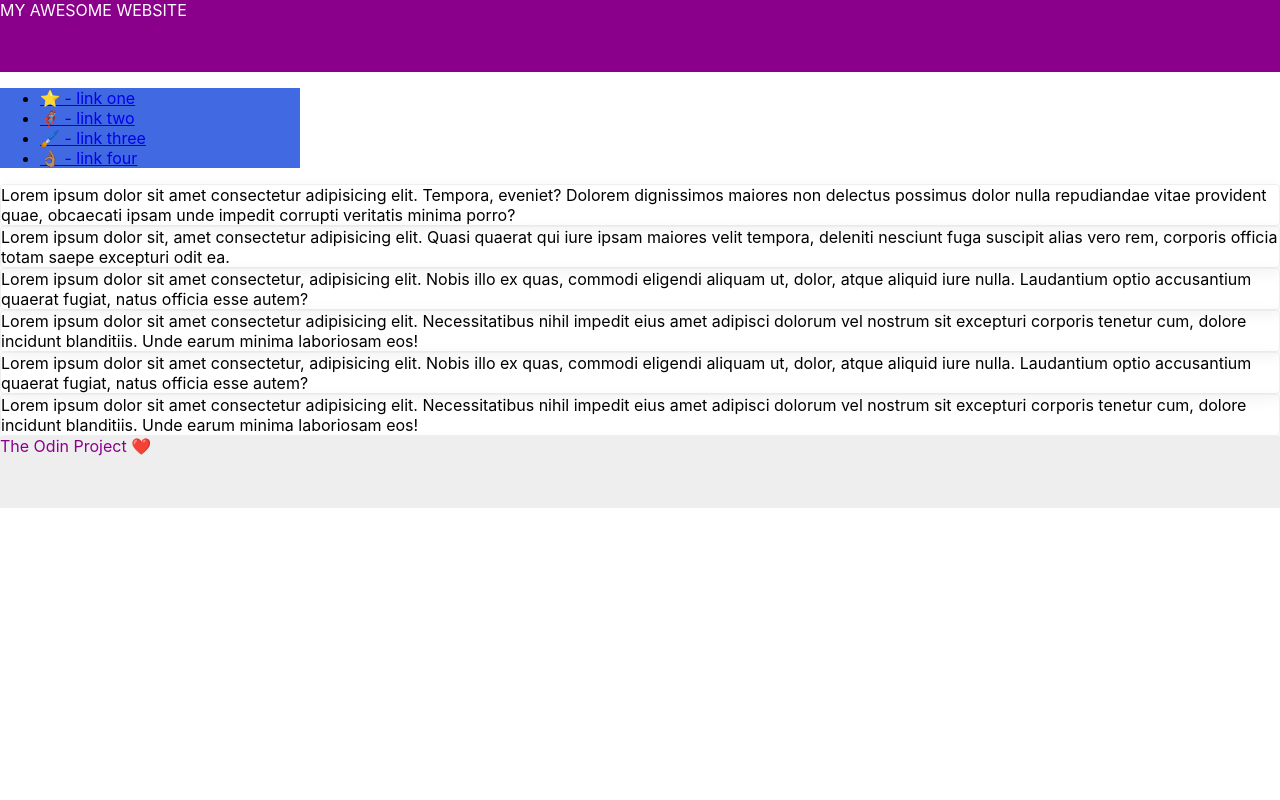
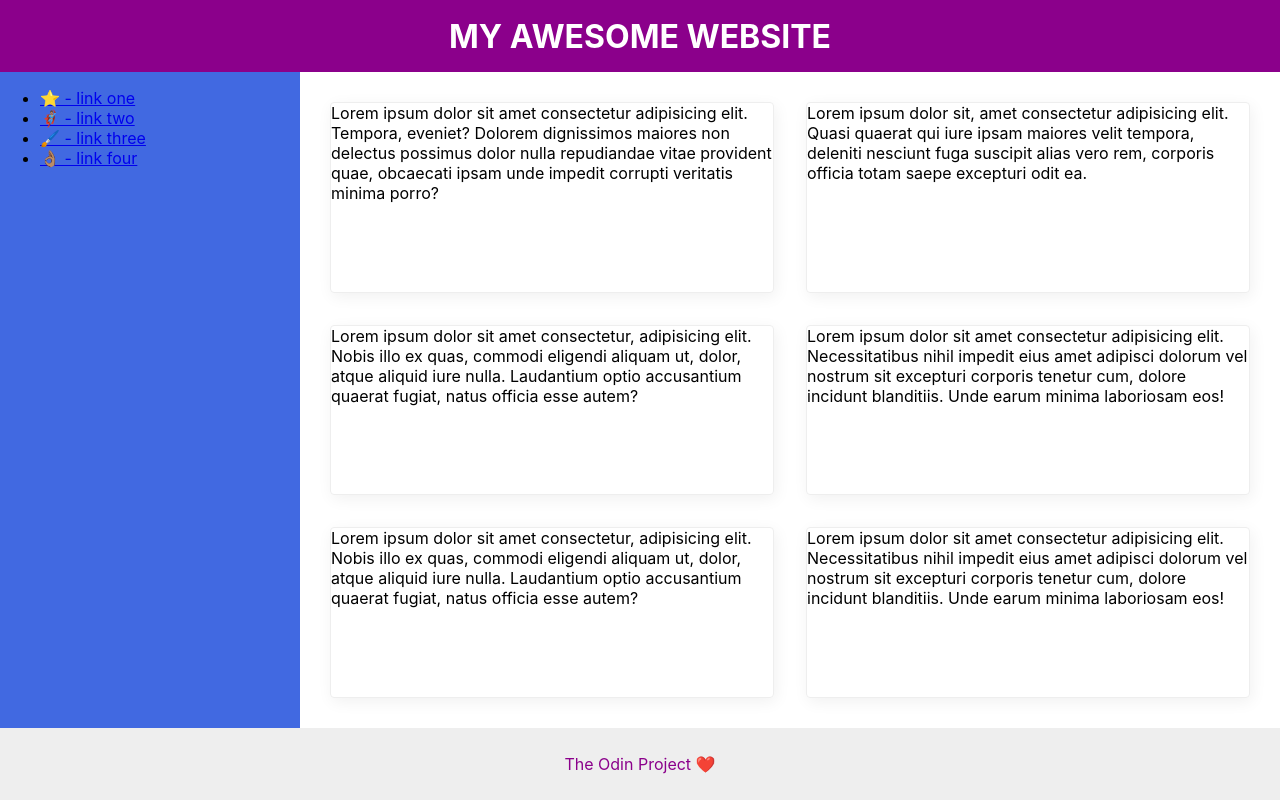
Before and after one commit to SolomonM23/odin-flex-layout, a plain HTML site: page index.html in a window 1280 px wide. Drawn offline with Linux system fonts and the light colour scheme.

Commit message:
updated css for header, footer, and content sections

```diff
--- a/styles.css
+++ b/styles.css
@@ -2,28 +2,53 @@ body {
     font-family: -apple-system, BlinkMacSystemFont, 'Segoe UI', Roboto, Oxygen, Ubuntu, Cantarell, 'Open Sans', 'Helvetica Neue', sans-serif;
     margin: 0;
     min-height: 100vh;
+    display: flex;
+    flex-direction: column;
 }
 
 .header {
     height: 72px;
     background: darkmagenta;
     color: white;
+    font-weight: bold;
+    font-size: 2rem;
+    display: flex;
+    justify-content: center;
+    align-items: center;
+}
+
+.center {
+  flex: 1;
+  display: flex;
+}
+
+.content {
+    display: flex;
+    flex-wrap: wrap;
+    padding: 30px;
+    gap: 2rem;
+    flex: 2;
 }
 
 .footer {
     height: 72px;
     background: #eee;
     color: darkmagenta;
+    display: flex;
+    justify-content: center;
+    align-items: center;
 }
 
 .sidebar {
     width: 300px;
     background: royalblue;
     box-sizing: border-box;
+
 }
 
 .card {
     border: 1px solid #eee;
     box-shadow: 2px 4px 16px rgba(0,0,0,.06);
     border-radius: 4px;
+    flex: 1 1 300px;
 }
```
Lines whose indentation alone changed are shown as unchanged.
